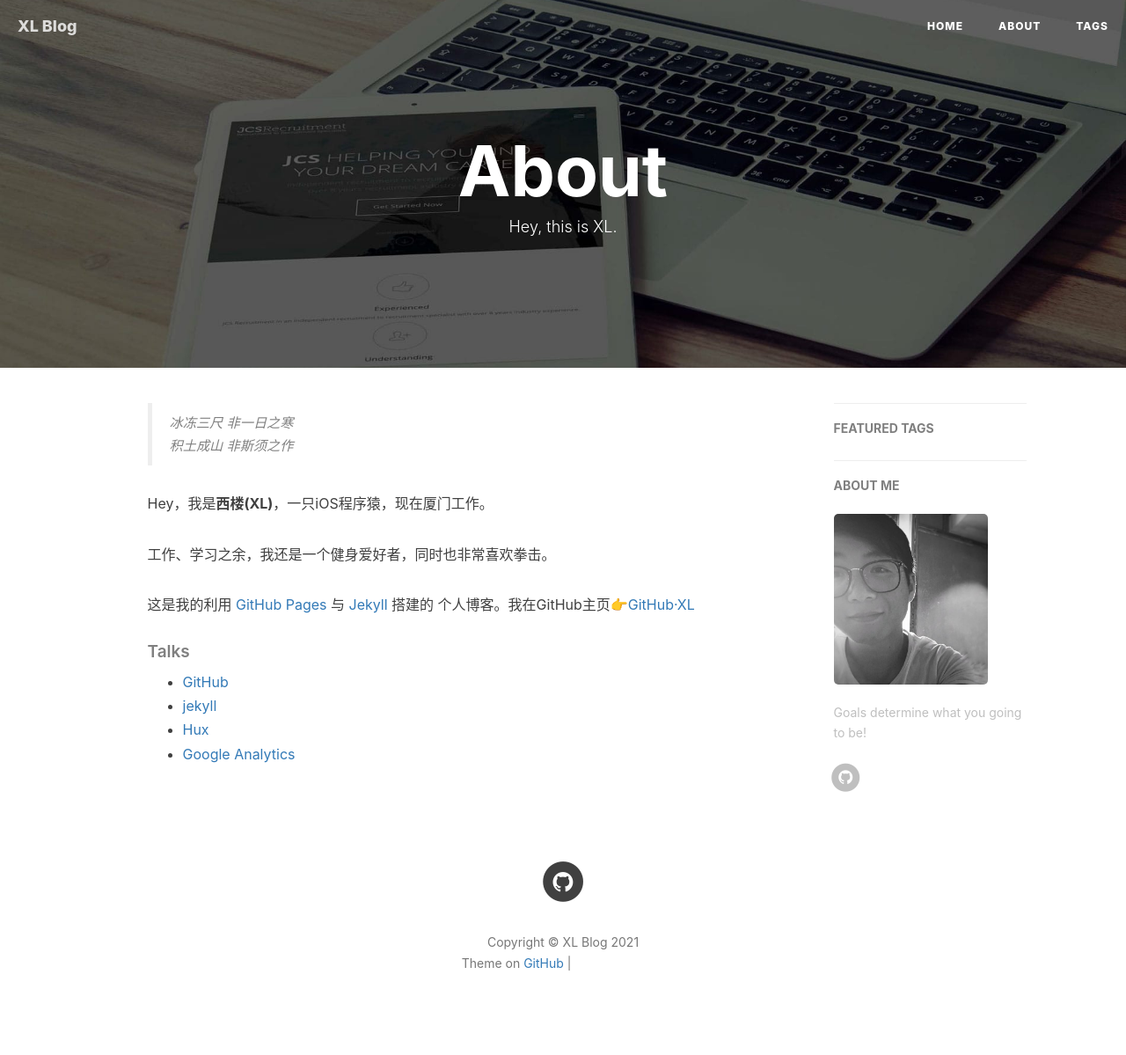
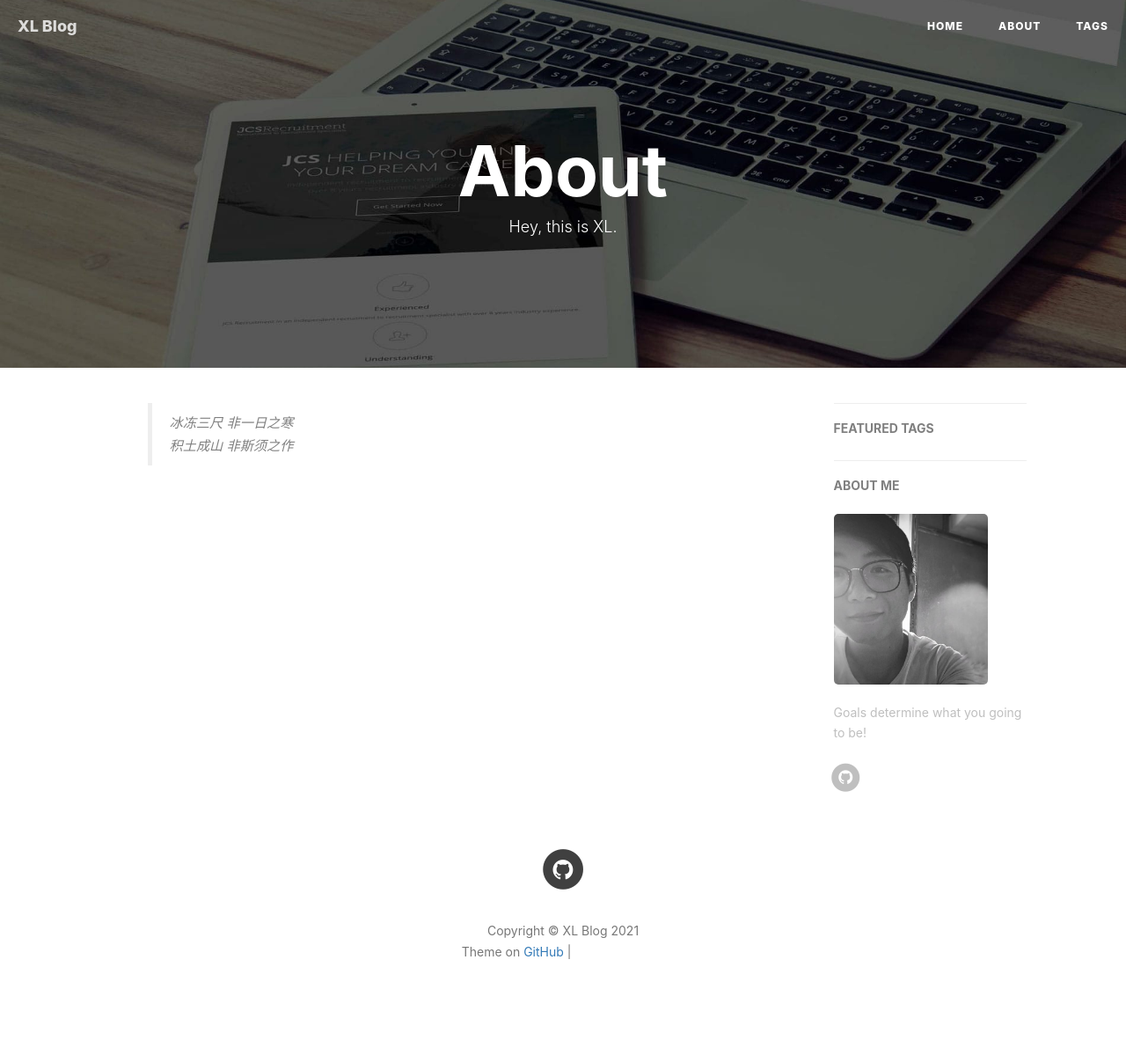
Before and after one commit to Zsm-amere/Zsm-amere.github.io, a Jekyll site: the page built from about.html, in a window 1280 px wide. Shown: the whole page at 88% size. Built offline with Jekyll 4.4.1, drawn with Linux system fonts in a browser that asks for light colours; nearby versions of some CDN libraries; comment, search, counter and statistics services are not loaded; grey boxes are pictures that could not be loaded.

Commit message:
Update about.html

```diff
--- a/about.html
+++ b/about.html
@@ -15,16 +15,17 @@ header-img: "img/post-bg-rwd.jpg"
 <div class="zh post-container">
 
     <!--copied from markdown -->
-    <blockquote><p>冰冻三尺 非一日之寒<br>
-    积土成山 非斯须之作</p></blockquote>
+    <blockquote>
+        <p>冰冻三尺 非一日之寒<br>积土成山 非斯须之作</p>
+    </blockquote>
 
-    <p>Hey，我是<strong>西楼(XL)</strong>，一只iOS程序猿，现在厦门工作。</p>
+    <!-- <p>Hey，我是<strong>西楼(XL)</strong>，一只iOS程序猿，现在厦门工作。</p>
 
     <p>工作、学习之余，我还是一个健身爱好者，同时也非常喜欢拳击。</p>
 
-    <p>这是我的利用 <a href="https://pages.github.com/">GitHub Pages</a> 与 <a href="http://jekyll.com.cn/">Jekyll</a> 搭建的 个人博客。我在GitHub主页<a href="https://github.com/Zsm-amere">👉GitHub·XL</a></p>
+    <p>这是我的利用 <a href="https://pages.github.com/">GitHub Pages</a> 与 <a href="http://jekyll.com.cn/">Jekyll</a> 搭建的 个人博客。我在GitHub主页<a href="https://github.com/Zsm-amere">👉GitHub·XL</a></p> -->
 
-    <p></p>
+    <!-- <p></p>
 
     <h5>Talks</h5>
 
@@ -33,7 +34,7 @@ header-img: "img/post-bg-rwd.jpg"
         <li><a href="http://jekyll.com.cn/">jekyll</a></li>
         <li><a href="http://huangxuan.me/">Hux</a></li>
         <li><a href="https://analytics.google.com/analytics">Google Analytics</a></li>
-    </ul>
+    </ul> -->
 </div>
 
 <!-- English Version -->
```
